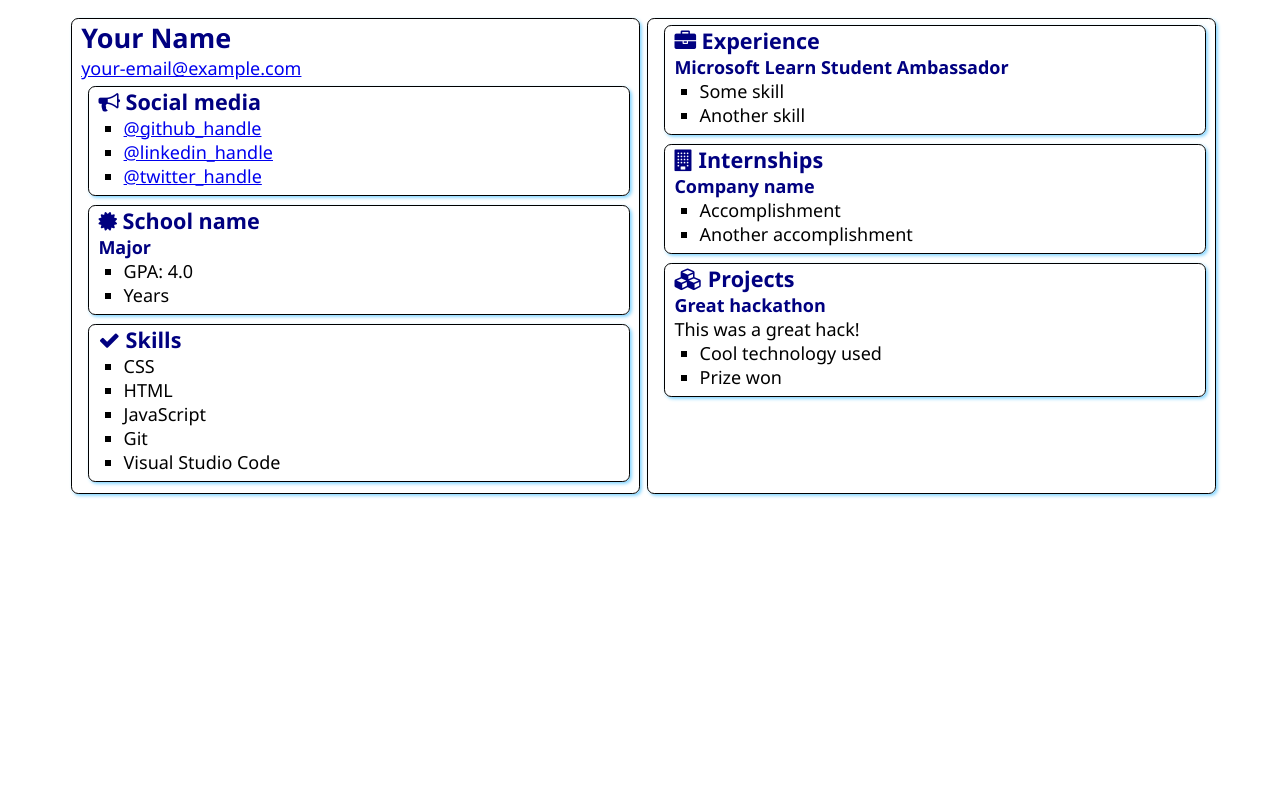
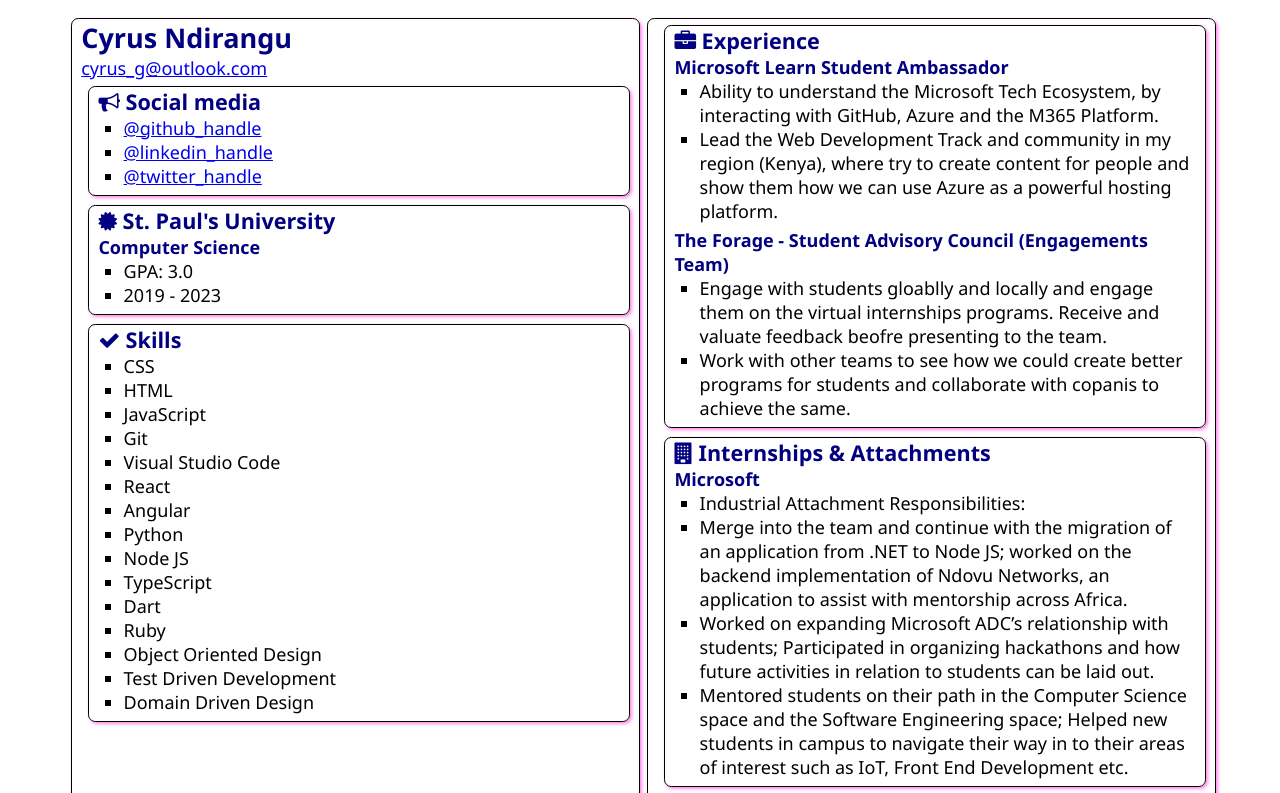
Before and after one commit to Cyrus-0101/SATechnicalOnboarding, a plain HTML site: page src/index.html in a window 1280 px wide. Shown: the top 793 px of the page. Drawn offline with Linux system fonts and the light colour scheme.

Commit message:
Added my information to the template.

```diff
--- a/src/index.html
+++ b/src/index.html
@@ -1,19 +1,40 @@
 <!DOCTYPE html>
 <html lang="en">
   <head>
-    <meta charset="UTF-8">
-    <meta http-equiv="X-UA-Compatible" content="IE=edge">
-    <meta name="viewport" content="width=device-width, initial-scale=1.0">
+    <meta charset="UTF-8" />
+    <meta http-equiv="X-UA-Compatible" content="IE=edge" />
+    <meta name="viewport" content="width=device-width, initial-scale=1.0" />
+    <meta name="description" content="Cyrus Ndirangu Resume" />
+
+    <meta
+      name="keywords"
+      content="Cyrus Ndirangu, Cyrus Gichuki, Cyrus Gichuki Ndirangu, Cyrus G. Ndirangu, Software Engineer, Full Stack Developer, TypeScript Developer, Mobile App Developer, Cross platform Mobile App Developer, Program Manager, Developer Relations, IT Consulting, Cloud Developer, Azure Developer, Flutter Developer."
+    />
     <title>Resume</title>
 
-    <link rel="stylesheet" href="style.css">
-    <link rel="stylesheet" href="https://cdnjs.cloudflare.com/ajax/libs/font-awesome/4.7.0/css/font-awesome.min.css">
+    <meta property="og:title" content="Cyrus Ndirangu Resume" />
+    <meta
+      property="og:description"
+      content="Cyrus Ndirangu is a Software Engineer with a niche in Backend Development & Cloud Computing. An outgoing young man with a passion for technology,  confident man with the ability of talking before crowds of people and selling my talk."
+    />
+    <meta
+      property="og:image"
+      content="https://stdntpartners-my.sharepoint.com/:i:/g/personal/cyrus_ndirangu_studentambassadors_com/EbFvUJvZ7FBKrieDQJcmbYUBq0B2VGbm-1UC9yus_N0-lg?e=gzrhuQ"
+    />
+
+    <meta property="og:image:alt" content="Cyrus Ndirangu Profile Picture" />
+
+    <link rel="stylesheet" href="style.css" />
+    <link
+      rel="stylesheet"
+      href="https://cdnjs.cloudflare.com/ajax/libs/font-awesome/4.7.0/css/font-awesome.min.css"
+    />
   </head>
   <body>
     <main>
       <article class="box">
-            <h1>Your Name</h1>
-            <div><a href="mailto:your.email@example.com">your-email@example.com</a></div>
+        <h1>Cyrus Ndirangu</h1>
+        <div><a href="mailto:cyrus_g@outlook.com">cyrus_g@outlook.com</a></div>
 
         <section class="box">
           <h2>
@@ -21,9 +42,13 @@
             Social media
           </h2>
           <ul>
-                    <li><a href="https://github.com/<handle>">@github_handle</a></li>
-                    <li><a href="https://linkedin.com/in/<handle>">@linkedin_handle</a></li>
-                    <li><a href="https://twitter.com/<handle>">@twitter_handle</a></li>
+            <li><a href="https://github.com/Cyrus-0101">@github_handle</a></li>
+            <li>
+              <a href="https://www.linkedin.com/in/cyrus-ndirangu/"
+                >@linkedin_handle</a
+              >
+            </li>
+            <li><a href="https://twitter.com/CyrusN16">@twitter_handle</a></li>
           </ul>
         </section>
 
@@ -31,12 +56,12 @@
           <div class="education">
             <h2>
               <i class="fa fa-certificate" aria-hidden="true"></i>
-                        School name
+              St. Paul's University
             </h2>
-                    <h3>Major</h3>
+            <h3>Computer Science</h3>
             <ul>
-                        <li>GPA: 4.0</li>
-                        <li>Years</li>
+              <li>GPA: 3.0</li>
+              <li>2019 - 2023</li>
             </ul>
           </div>
         </section>
@@ -52,6 +77,16 @@
             <li>JavaScript</li>
             <li>Git</li>
             <li>Visual Studio Code</li>
+            <li>React</li>
+            <li>Angular</li>
+            <li>Python</li>
+            <li>Node JS</li>
+            <li>TypeScript</li>
+            <li>Dart</li>
+            <li>Ruby</li>
+            <li>Object Oriented Design</li>
+            <li>Test Driven Development</li>
+            <li>Domain Driven Design</li>
           </ul>
         </section>
       </article>
@@ -63,20 +98,55 @@
           </h2>
           <h3>Microsoft Learn Student Ambassador</h3>
           <ul>
-                    <li>Some skill</li>
-                    <li>Another skill</li>
+            <li>
+              Ability to understand the Microsoft Tech Ecosystem, by interacting
+              with GitHub, Azure and the M365 Platform.
+            </li>
+            <li>
+              Lead the Web Development Track and community in my region (Kenya),
+              where try to create content for people and show them how we can
+              use Azure as a powerful hosting platform.
+            </li>
+          </ul>
+          <h3>The Forage - Student Advisory Council (Engagements Team)</h3>
+          <ul>
+            <li>
+              Engage with students gloablly and locally and engage them on the
+              virtual internships programs. Receive and valuate feedback beofre
+              presenting to the team.
+            </li>
+            <li>
+              Work with other teams to see how we could create better programs
+              for students and collaborate with copanis to achieve the same.
+            </li>
           </ul>
         </section>
         <section class="box">
           <h2>
             <i class="fa fa-building" aria-hidden="true"></i>
-                    Internships
+            Internships & Attachments
           </h2>
 
-                <h3>Company name</h3>
+          <h3>Microsoft</h3>
           <ul>
-                    <li>Accomplishment</li>
-                    <li>Another accomplishment</li>
+            <li>Industrial Attachment Responsibilities:</li>
+            <li>
+              Merge into the team and continue with the migration of an
+              application from .NET to Node JS; worked on the backend
+              implementation of Ndovu Networks, an application to assist with
+              mentorship across Africa.
+            </li>
+            <li>
+              Worked on expanding Microsoft ADC’s relationship with students;
+              Participated in organizing hackathons and how future activities in
+              relation to students can be laid out.
+            </li>
+            <li>
+              Mentored students on their path in the Computer Science space and
+              the Software Engineering space; Helped new students in campus to
+              navigate their way in to their areas of interest such as IoT,
+              Front End Development etc.
+            </li>
           </ul>
         </section>
         <section class="box">
@@ -85,15 +155,30 @@
             Projects
           </h2>
 
-                <h3>Great hackathon</h3>
-                <div>This was a great hack!</div>
+          <h3>Game Of Learners Season 1 Project - MediChap</h3>
+          <div>
+            MediChap was an online E-Hospital that we created during the first
+            days of the pandemic, because we foresaw a problem with self
+            medication. MediChap is a platform that can enable users to have
+            hospital records stored from doctors of various institutions. The
+            platform was a Software as a Service and was offered to all
+            hospitals. It also had a pharmacy checkout system where the doctor
+            could enter prescription medication and the app would show you which
+            pharmacies in the region on the app sell the medication and whether
+            they deliver.
+          </div>
           <ul>
-                    <li>Cool technology used</li>
-                    <li>Prize won</li>
+            <li>
+              We used NodeJS, where we created an Express API that was consumed
+              by EJS Templating Engine which had some cool JavaScript to make a
+              Progressive Web Application.
+            </li>
+            <li>
+              Cool Swag, An opportunity to be an MLSA, and LinkedIn Learning.
+            </li>
           </ul>
         </section>
       </article>
-
     </main>
   </body>
 </html>
--- a/src/style.css
+++ b/src/style.css
@@ -12,7 +12,7 @@
 
 
 .box {
-    box-shadow: .1em .1em .2em #80D4FF;
+    box-shadow: .1em .1em .2em #ff80ea;
     border-radius: .4em;
     border-width: .01em;
     border-style: solid;
```
Lines whose indentation alone changed are shown as unchanged.
